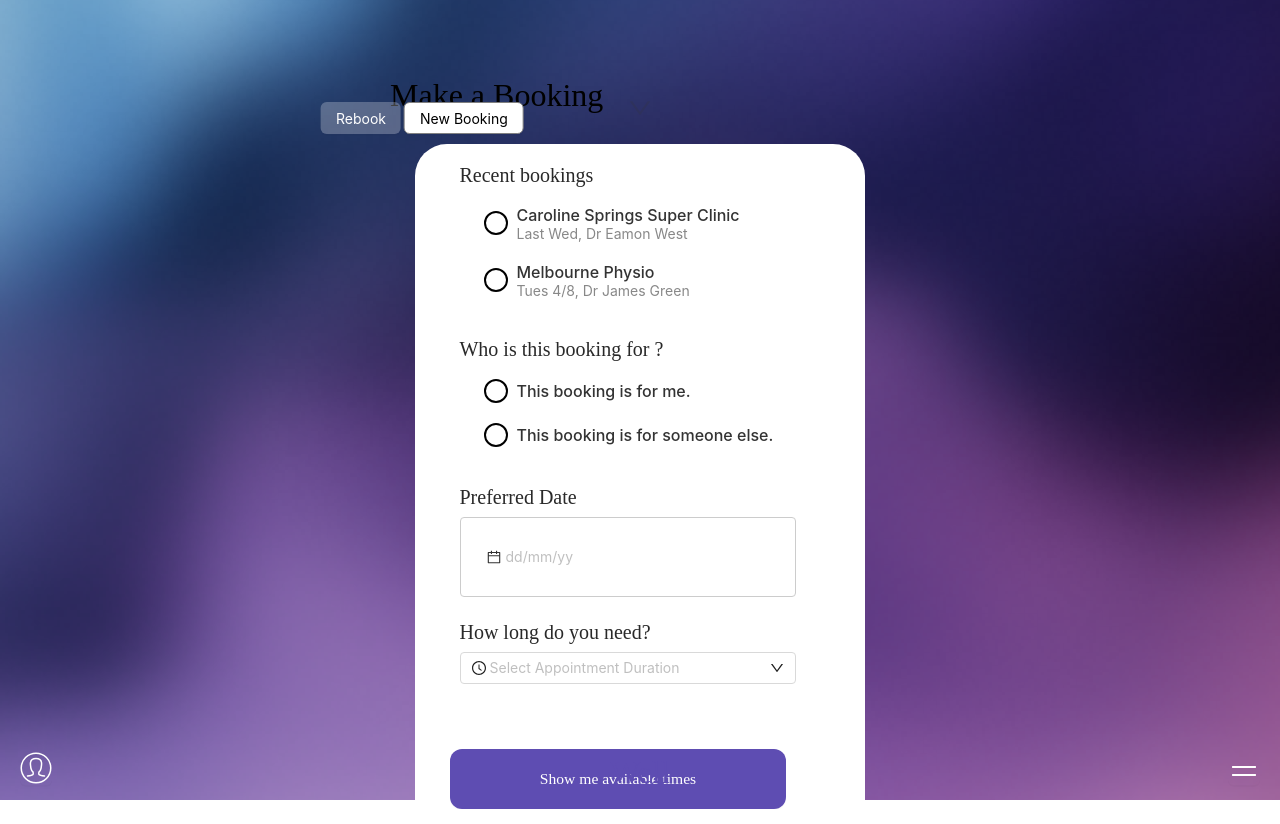
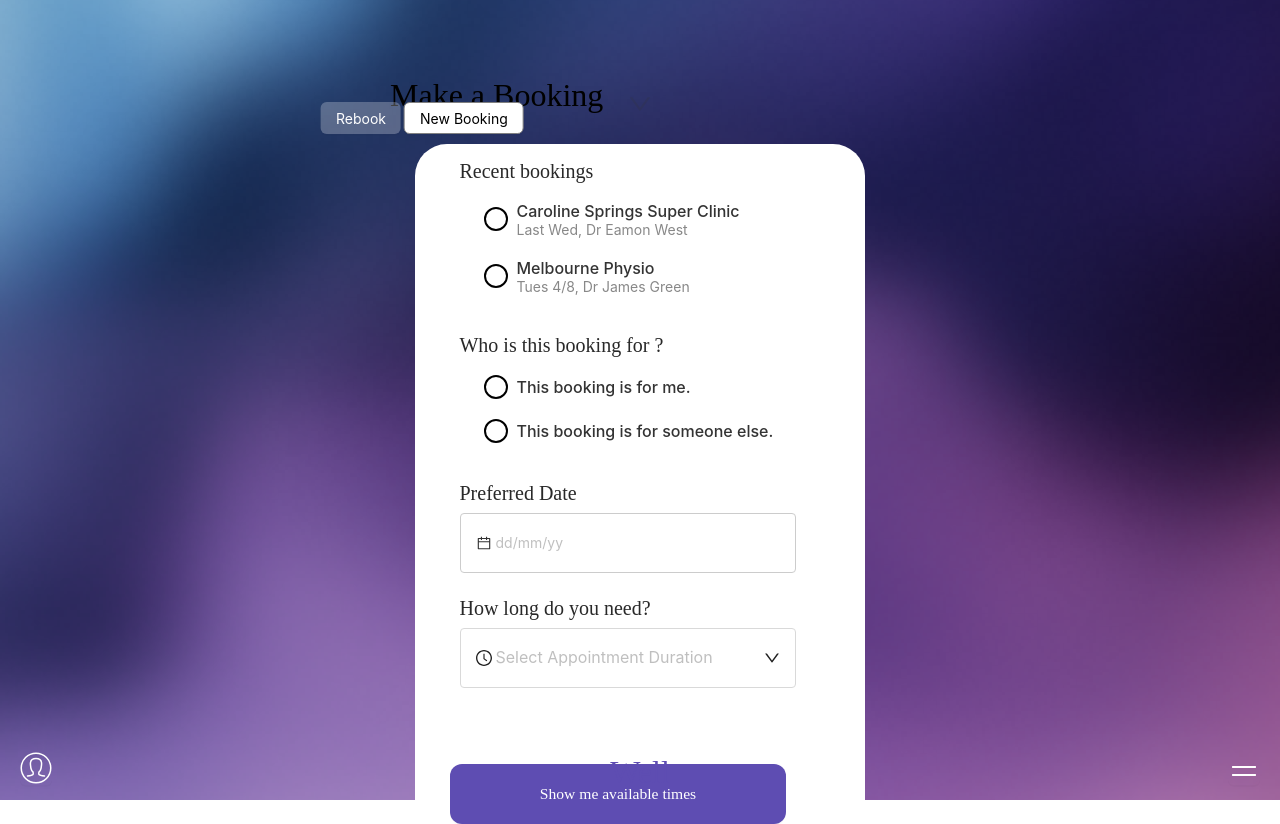
Before and after one commit to deaselWeasel/new, a React (Create React App) app: page /booking in a window 1280 px wide. Built offline with nearby package versions, Linux system fonts and the light colour scheme; a web font is replaced by a local one.

Commit message:
booking page
adjusted date and time fields

```diff
--- a/src/BookingPage/Booking.scss
+++ b/src/BookingPage/Booking.scss
@@ -59,11 +59,10 @@
 // YourCustomStyles.scss
 .custom-datepicker {
     min-width: var(--select-min-width, 21rem);
-    min-height: var(--select-min-height, 3rem);
     margin-top: -0.625rem; // Space above the heading
     margin-left: -1.562rem;
     margin-bottom: 0.313rem;
-
+    padding: 0 0 0 10px;
 
     .ant-picker-suffix {
       position: absolute;
@@ -104,7 +103,7 @@
     font-weight: 400;
     line-height: 1.25rem; /* 142.857% */
     position: absolute;
-    top: 585px;
+    top: 600px;
     left: 55px;
     width: 21rem;
     margin: 20px;
@@ -176,6 +175,4 @@
     font-family: 'Gabriela';
     font-size: 32px;
     font-weight: 400;
-
-
   }
--- a/src/BookingPage/CustomDropdown.js
+++ b/src/BookingPage/CustomDropdown.js
@@ -30,12 +30,15 @@ const CustomDropdown = () => {
   placeholder="Select Appointment Duration"
   style={{
     width: '21rem',
-          height: '3rem',
+    height: '6rem', // Increased height
     borderRadius: 'var(--radius-btn-radius, 0.25rem)',
-          marginTop: '-0.625rem', // Adjust this value as needed
-          marginLeft:'-1.562rem'
+    marginTop: '-0.625rem',
+    marginLeft: '-1.562rem',
+    padding: '15px',
+    fontSize: '1rem' // Adjust font size as needed
   }}
 />
+
     </Dropdown>
   );
 };
```
Lines whose indentation alone changed are shown as unchanged.
